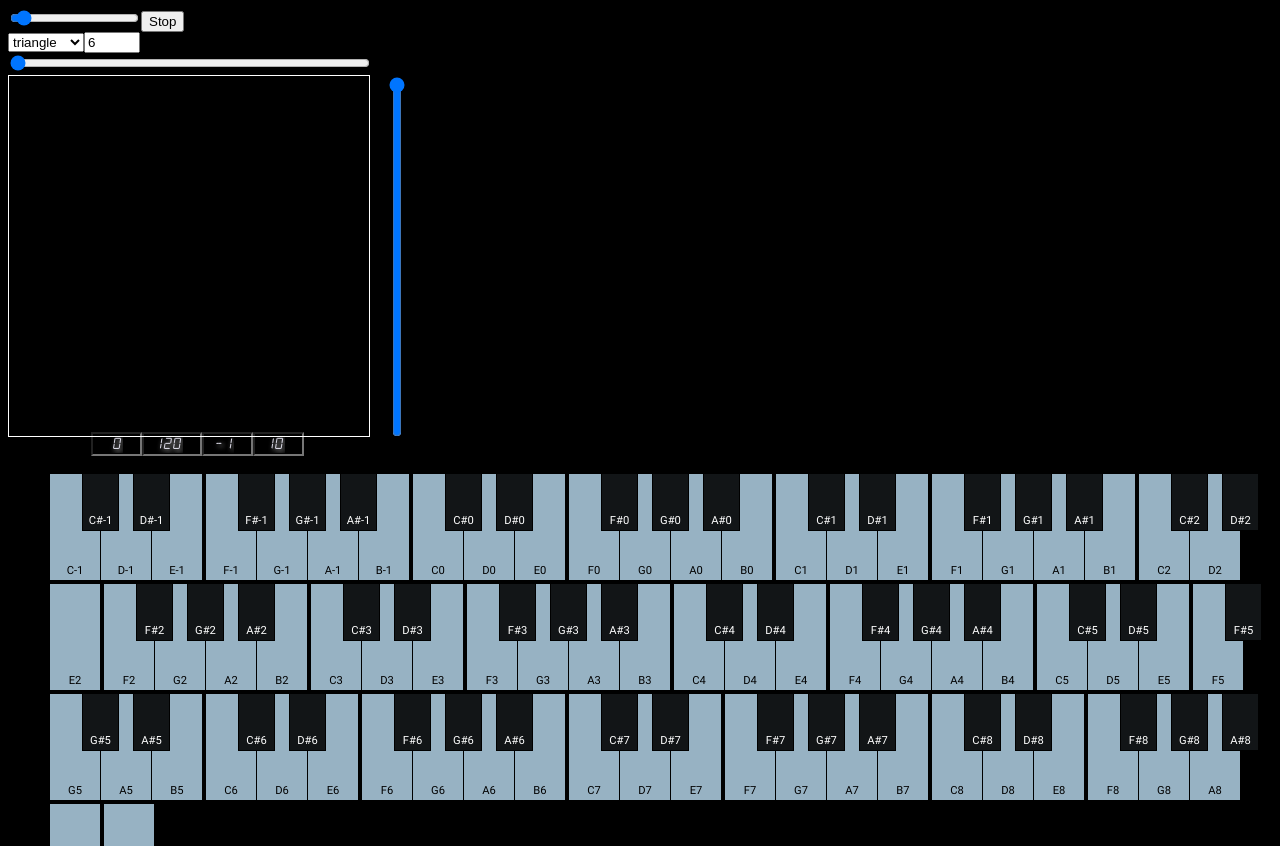
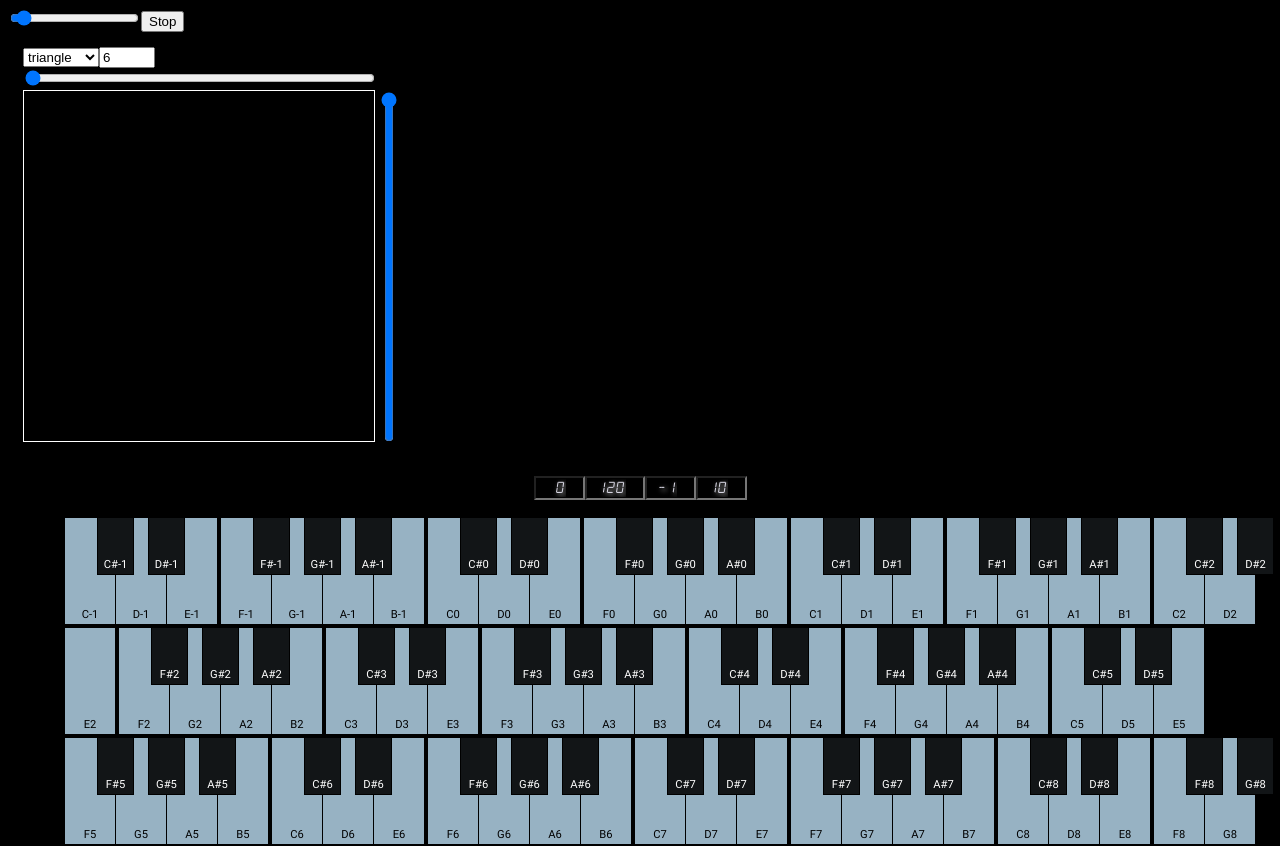
Before and after one commit to spacem/modular-synthesizer, an Angular app: page / in a window 1280 px wide. Shown: the top 846 px of the page. Built offline with nearby package versions, Linux system fonts and the light colour scheme.

Commit message:
Component UI need to be self contained.

```diff
--- a/src/app/main-panel/modules/input-controllers/keyboard/keyboard.component.html
+++ b/src/app/main-panel/modules/input-controllers/keyboard/keyboard.component.html
@@ -1,4 +1,4 @@
-<div>
+<div class="component-container">
 	<section class="controls">
 		<input title="lowerKey" type="number" [value]="keyboard.lowerKey*1" min="0" max="60" step="1" (input)="keyboard.lowerKey = $event.target.value*1">
 		<input title="upperKey" type="number" [value]="keyboard.upperKey*1" min="60" max="120" step="1" (input)="keyboard.upperKey = $event.target.value*1">
--- a/src/app/main-panel/modules/input-controllers/keyboard/keyboard.component.scss
+++ b/src/app/main-panel/modules/input-controllers/keyboard/keyboard.component.scss
@@ -1,3 +1,9 @@
+:host
+{
+	display:block;
+	padding:15px;
+}
+
 .controls
 {
 	text-align: center;
--- a/src/app/main-panel/modules/input-controllers/theremin/theremin.component.html
+++ b/src/app/main-panel/modules/input-controllers/theremin/theremin.component.html
@@ -1,3 +1,4 @@
+<div class="component-container">
 	<select title="Waveform type" #waveform (change)="setWaveformType(waveform.value)">
 		<option>sine</option>
 		<option>square</option>
@@ -9,3 +10,4 @@
 	<input #xRange title="x" class="xRange" type="range" value="0" min="0" max="100" step="1" (mousemove)="setX(xRange.value)" (touchmove)="setX(xRange.value)">
 	<div #pad class="pad" (mousedown)="start()" (mouseup)="stop()" (touchstart)="start()" (touchend)="stop()" (mousemove)="onMouseMove($event)" (touchmove)="onTouchMove($event)"></div>
 	<input #yRange title="y" class="yRange" type="range" orient="vertical" value="0" min="-100" max="0" step="1" (mousemove)="setY(-yRange.value)" (touchmove)="setY(-yRange.value)">
+</div>
--- a/src/app/main-panel/modules/input-controllers/theremin/theremin.component.scss
+++ b/src/app/main-panel/modules/input-controllers/theremin/theremin.component.scss
@@ -1,19 +1,20 @@
 $size: 400px;
-$pad-size: $size - 40px;
+$pad-size: $size - 50px;
 
 :host
 {
 	display:block;
-	position:relative;
+	padding:15px;
+}
+
+.component-container
+{
 	max-width: $size;
 	max-height: $size;
 }
 
 .pad
 {
-	position:relative;
-	top:0;
-	left:0;
 	width:$pad-size;
 	height:$pad-size;
 	border:double thin white;
@@ -36,6 +37,6 @@ input[type=range][orient=vertical]
 input[type=range][orient=vertical].yRange
 {
 	display:inline-block;
-	float: right;
 	height:$pad-size;
+	margin-left:5px;
 }
```
Lines whose indentation alone changed are shown as unchanged.
